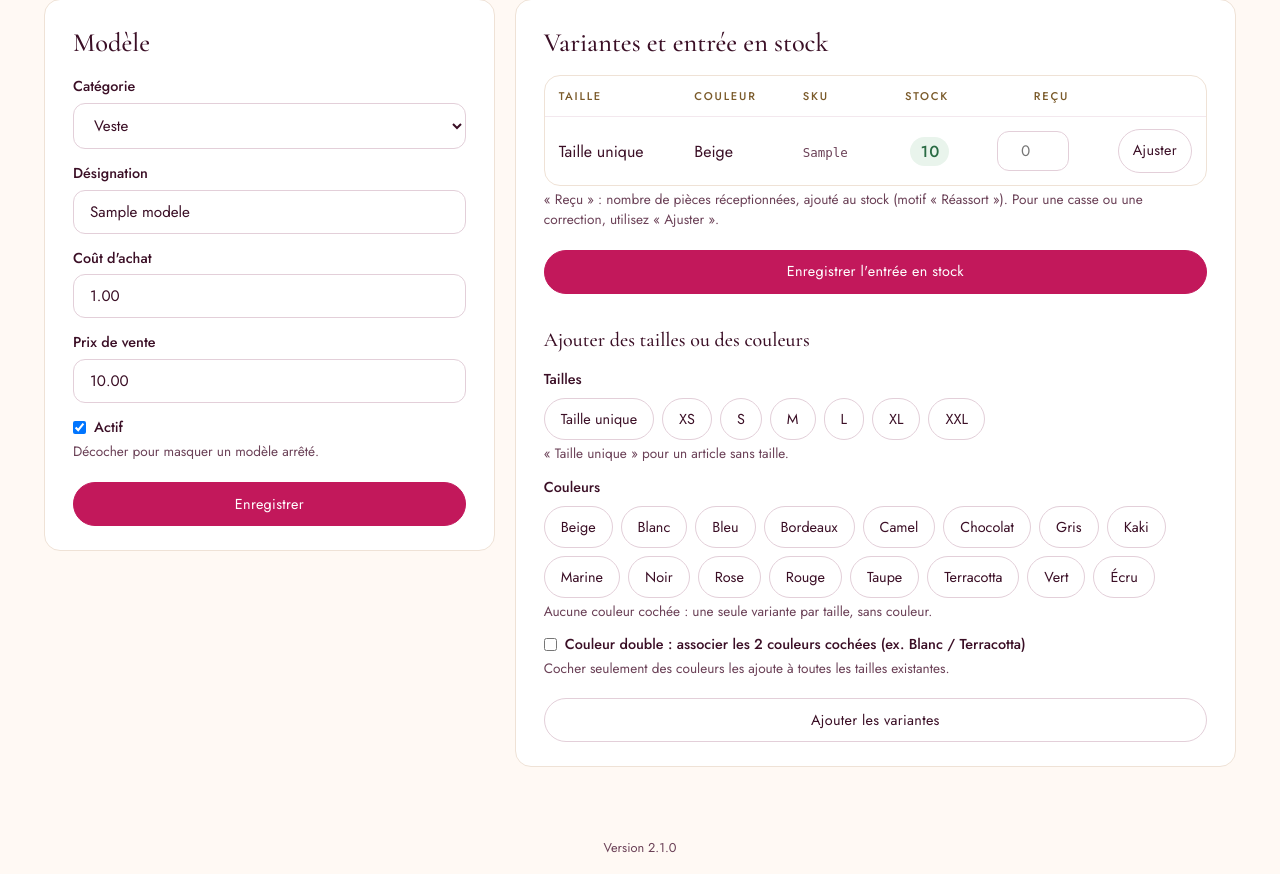
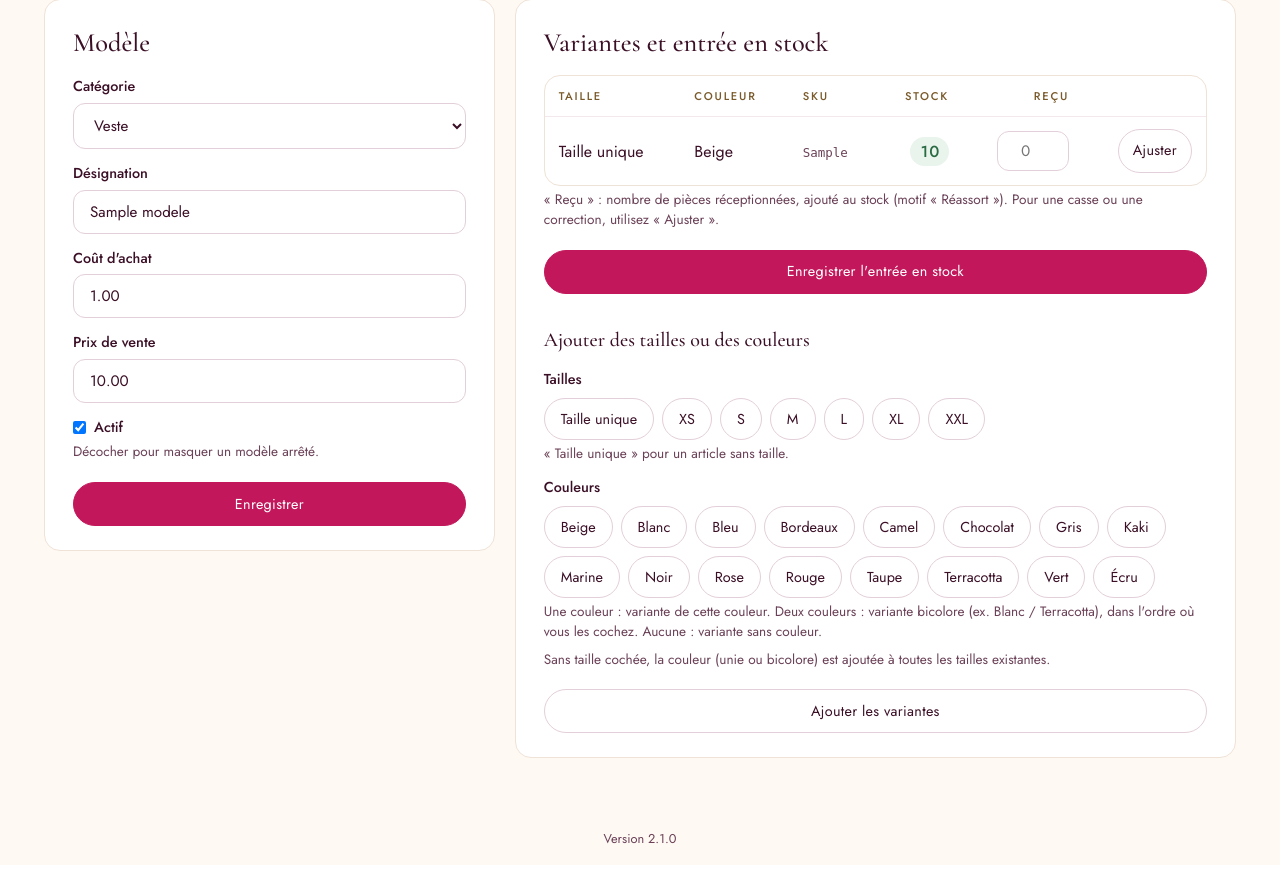
Before and after one commit to garnarak/Maisondannae, a Django app: page /modeles/1/ in a window 1280 px wide. Shown: the part 209-1083 px from the top of the page. After the commit the page ends 1053 px from the top, so only its background shows below. Run offline with Django 5.2, Linux system fonts and the light colour scheme; a user stored in the database is signed in; data comes from the database, SQL or seed files in the repository; tables that the repository leaves empty hold one stand-in row (values such as "Sample post").

Commit message:
Deux couleurs cochées = une variante bicolore
- Plus de case « Couleur double » : 1 couleur = variante unie, 2 = bicolore (ordre de sélection)
- Pastilles limitées aux couleurs simples ; aperçu de la variante sous les couleurs
- Au plus deux couleurs par ajout

Co-Authored-By: Claude Opus 5.5 <noreply@anthropic.com>
Claude-Session: https://claude.ai/code/session_01EXjq8G4pUZHnwvSgxoo2db

```diff
--- a/static/css/app.css
+++ b/static/css/app.css
@@ -290,5 +290,6 @@ table.variantes code { font-size: .78rem; color: var(--muted); }
   td[data-label="Désignation"] .variante { flex-basis: 100%; text-align: right; margin-top: 0; }
 }
 
-/* Couleur double (Stock → Modifier, Nouveau modèle). */
-label.check.couleur-double { margin-top: 12px; }
+/* Couleurs cochées (Stock → Modifier, Nouveau modèle) : variante qui sera créée. */
+.apercu-couleur { display: block; margin-top: 8px; font-weight: 500; color: var(--accent); }
+.apercu-couleur.erreur { color: #b71c1c; }
--- a/stock/forms.py
+++ b/stock/forms.py
@@ -22,13 +22,11 @@ class VariantesForm(forms.Form):
         choices=Taille.choices, widget=forms.CheckboxSelectMultiple, required=False,
         help_text="« Taille unique » pour un article sans taille.",
     )
+    # Seules les couleurs simples sont proposées : en cocher deux crée une variante bicolore.
     couleurs = forms.ModelMultipleChoiceField(
-        queryset=Couleur.objects.all(), widget=forms.CheckboxSelectMultiple, required=False,
-        help_text="Aucune couleur cochée : une seule variante par taille, sans couleur.",
-    )
-
-    couleur_double = forms.BooleanField(
-        required=False, label="Couleur double : associer les 2 couleurs cochées (ex. Blanc / Terracotta)",
+        queryset=Couleur.objects.exclude(nom__contains="/"), widget=forms.CheckboxSelectMultiple, required=False,
+        help_text="Une couleur : variante de cette couleur. Deux couleurs : variante bicolore (ex. Blanc / Terracotta), "
+                  "dans l'ordre où vous les cochez. Aucune : variante sans couleur.",
     )
     # Ordre dans lequel les couleurs ont été cochées (rempli par la page) : « Blanc / Terracotta »
     # et non « Terracotta / Blanc » si l'on a cliqué Blanc en premier.
@@ -39,19 +37,18 @@ class VariantesForm(forms.Form):
         self.obligatoire = obligatoire
 
     def clean(self):
+        """Renvoie dans « couleurs » la couleur de la variante : aucune, une simple, ou la
+        couleur double formée des deux couleurs cochées (créée au besoin, sans apparaître
+        dans les pastilles)."""
         donnees = super().clean()
-        if not donnees.get("couleur_double"):
-            return donnees
         couleurs = list(donnees.get("couleurs") or [])
-        if len(couleurs) != 2:
-            raise forms.ValidationError("Pour une couleur double, cochez exactement deux couleurs.")
-        if any(" / " in c.nom for c in couleurs):
-            raise forms.ValidationError("Une couleur double s'associe à partir de deux couleurs simples.")
-        ordre = [p for p in (donnees.get("ordre_couleurs") or "").split(",") if p.isdigit()]
-        couleurs.sort(key=lambda c: (ordre.index(str(c.pk)) if str(c.pk) in ordre else len(ordre), c.nom))
-        # « Blanc / Terracotta » devient une couleur de la liste, réutilisable ensuite.
-        double, _ = Couleur.objects.get_or_create(nom=f"{couleurs[0].nom} / {couleurs[1].nom}"[:40])
-        donnees["couleurs"] = [double]
+        if len(couleurs) > 2:
+            raise forms.ValidationError("Cochez au plus deux couleurs : une pour une variante unie, deux pour une variante bicolore.")
+        if len(couleurs) == 2:
+            ordre = [p for p in (donnees.get("ordre_couleurs") or "").split(",") if p.isdigit()]
+            couleurs.sort(key=lambda c: (ordre.index(str(c.pk)) if str(c.pk) in ordre else len(ordre), c.nom))
+            double, _ = Couleur.objects.get_or_create(nom=f"{couleurs[0].nom} / {couleurs[1].nom}"[:40])
+            donnees["couleurs"] = [double]
         return donnees
 
     def clean_tailles(self):
--- a/templates/stock/_champs.html
+++ b/templates/stock/_champs.html
@@ -3,9 +3,6 @@
 {% for field in form %}
   {% if field.is_hidden %}
   {{ field }}
-  {% elif field.name == "couleur_double" %}
-  <label class="check couleur-double">{{ field }} {{ field.label }}</label>
-  <small class="muted" data-apercu-double hidden></small>
   {% elif field.field.widget.input_type == "checkbox" and not field.field.widget.allow_multiple_selected %}
   <label class="check">{{ field }} {{ field.label }}</label>
   {% elif field.field.widget.allow_multiple_selected %}
@@ -19,41 +16,43 @@
   <label>{{ field.label }} {{ field }}</label>
   {% endif %}
   {% if field.help_text %}<small class="muted">{{ field.help_text }}</small>{% endif %}
+  {% if field.name == "couleurs" %}<small class="apercu-couleur" data-apercu-couleur hidden></small>{% endif %}
   {% for e in field.errors %}<div class="error">{{ e }}</div>{% endfor %}
 {% endfor %}
-{% if form.couleur_double %}
+{% if form.ordre_couleurs %}
 <script>
-  // Couleur double : retient l'ordre dans lequel les couleurs sont cochées et affiche le résultat.
+  // Couleurs : retient l'ordre dans lequel elles sont cochées et annonce la variante créée.
   (function () {
     var ordre = document.getElementById("{{ form.ordre_couleurs.id_for_label }}");
-    var double = document.getElementById("{{ form.couleur_double.id_for_label }}");
-    if (!ordre || !double) return;
-    var formulaire = double.form, apercu = formulaire.querySelector("[data-apercu-double]");
+    if (!ordre) return;
+    var formulaire = ordre.form, apercu = formulaire.querySelector("[data-apercu-couleur]");
     var cases = formulaire.querySelectorAll('input[name="{{ form.couleurs.html_name }}"]');
     var liste = ordre.value ? ordre.value.split(",") : [];
     function nom(v) {
       for (var i = 0; i < cases.length; i++) if (cases[i].value === v) return cases[i].parentNode.textContent.trim();
       return "";
     }
-    function majApercu() {
-      var cochees = liste.filter(function (v) { return formulaire.querySelector('input[name="{{ form.couleurs.html_name }}"][value="' + v + '"]:checked'); });
-      ordre.value = cochees.join(",");
-      if (!double.checked) { apercu.hidden = true; return; }
-      apercu.hidden = false;
-      apercu.textContent = cochees.length === 2
-        ? "Couleur créée : " + nom(cochees[0]) + " / " + nom(cochees[1]) + " (dans l'ordre où vous les avez cochées)."
-        : "Cochez exactement deux couleurs.";
+    function maj() {
+      liste = liste.filter(function (v) {
+        return formulaire.querySelector('input[name="{{ form.couleurs.html_name }}"][value="' + v + '"]:checked');
+      });
+      ordre.value = liste.join(",");
+      apercu.hidden = liste.length === 0;
+      apercu.classList.toggle("erreur", liste.length > 2);
+      if (liste.length === 1) apercu.textContent = "Variante de couleur : " + nom(liste[0]);
+      else if (liste.length === 2) apercu.textContent = "Variante bicolore : " + nom(liste[0]) + " / " + nom(liste[1]);
+      else if (liste.length > 2) apercu.textContent = "Cochez au plus deux couleurs.";
     }
     for (var i = 0; i < cases.length; i++) {
       if (cases[i].checked && liste.indexOf(cases[i].value) < 0) liste.push(cases[i].value);
       cases[i].addEventListener("change", function () {
-        liste = liste.filter(function (v) { return v !== this.value; }, this);
-        if (this.checked) liste.push(this.value);
-        majApercu();
+        var v = this.value;
+        liste = liste.filter(function (x) { return x !== v; });
+        if (this.checked) liste.push(v);
+        maj();
       });
     }
-    double.addEventListener("change", majApercu);
-    majApercu();
+    maj();
   })();
 </script>
 {% endif %}
--- a/templates/stock/modele_edit.html
+++ b/templates/stock/modele_edit.html
@@ -43,7 +43,7 @@
     <form method="post">{% csrf_token %}
       <input type="hidden" name="action" value="variantes">
       {% include "stock/_champs.html" with form=variantes_form %}
-      <small class="muted">Cocher seulement des couleurs les ajoute à toutes les tailles existantes.</small>
+      <small class="muted">Sans taille cochée, la couleur (unie ou bicolore) est ajoutée à toutes les tailles existantes.</small>
       <button class="block">Ajouter les variantes</button>
     </form>
   </section>
--- a/templates/stock/modele_form.html
+++ b/templates/stock/modele_form.html
@@ -7,7 +7,7 @@
   <form method="post">{% csrf_token %}
     {% include "stock/_champs.html" with form=form %}
     <h2>Tailles et couleurs</h2>
-    <p class="muted">Une variante est créée pour chaque taille × couleur cochée. Le prix et le coût sont les mêmes pour toutes.</p>
+    <p class="muted">Une variante est créée pour chaque taille cochée, dans la couleur choisie. Pour d'autres couleurs du même modèle, ajoutez-les ensuite sur la page du modèle. Le prix et le coût sont les mêmes pour toutes.</p>
     {% include "stock/_champs.html" with form=variantes_form %}
     <button class="primary block">Créer le modèle</button>
   </form>
```
Also changed, not shown: stock/tests/test_bicolore.py (+28 -23 lines), stock/tests/test_variantes.py (+7 -5 lines), CHANGELOG.md.
